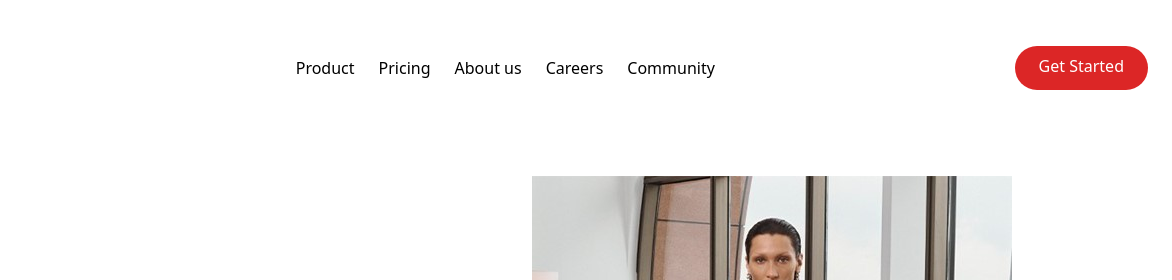
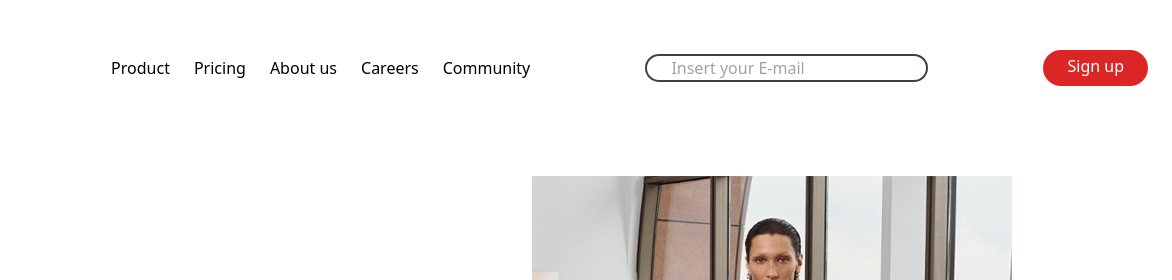
Before and after one commit to mariamogig/Balenciaga-campaign, a website: page index.html in a window 1280 px wide. Shown: the top 280 px of the page, 108-1280 px from the left. Drawn offline with nearby package versions, Linux system fonts and the light colour scheme; files that its build step writes are made by us from their sources.

Commit message:
Js added

```diff
--- a/index.html
+++ b/index.html
@@ -20,8 +20,13 @@
                     <a href="#" class="hover:text-sky-600">Careers</a>
                     <a href="#" class="hover:text-sky-600">Community</a>
                 </div>
-                <a href="#" class="hidden p-3 px-6 pt-2 text-white bg-red-600 hover:bg-sky-900 rounded-full baseline md:block"
-                >Get Started</a>
+                <form>
+                    <div class="flex space-x-3">
+                        <input type="text" id=email class="flex-1 px-6 rounded-full border-solid border-2 border-stone-700" placeholder="Insert your E-mail">
+                    </div>
+                </form>
+                <a onclick="myFunction()" href="#" class="hidden p-2 px-6 pt-1 text-white bg-red-600 hover:bg-sky-900 rounded-full baseline md:block"
+                >Sign up</a>
                 <button id="menu-btn" class="open block hamburger md:hidden focus:outline-none">
                     <span class="hamburger-top"></span>
                     <span class="hamburger-middle"></span>
--- a/js/script.js
+++ b/js/script.js
@@ -0,0 +1,3 @@
+function myFunction() {
+    alert(document.getElementById('email').value);
+}
```
